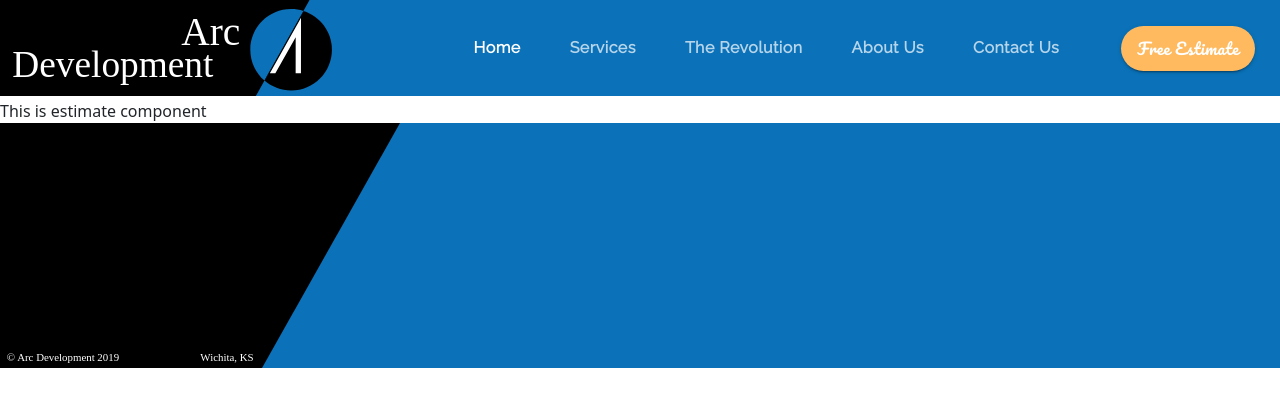
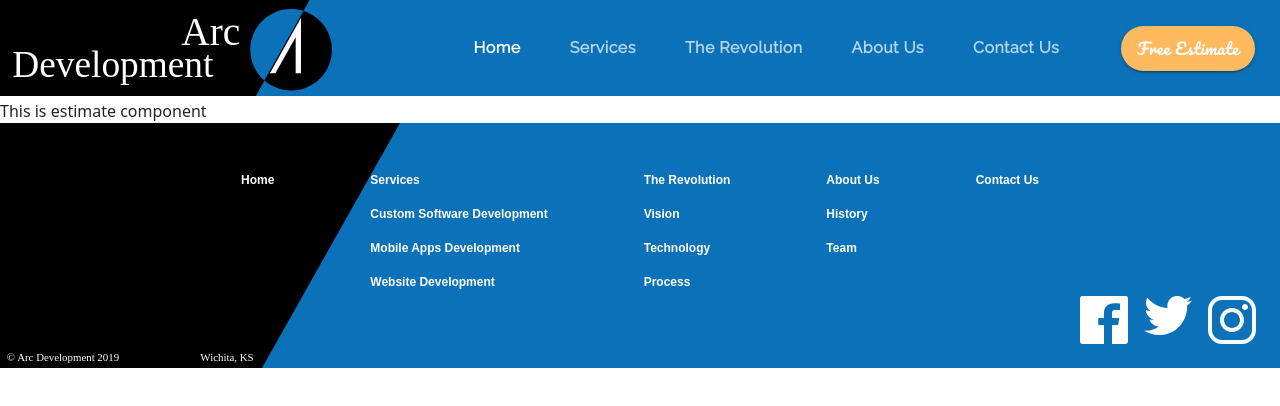
Before and after one commit to musamaUet/arc-development, a React (Create React App) app: page /estimate in a window 1280 px wide. Shown: the top 406 px of the page. Built offline with nearby package versions, Linux system fonts and the light colour scheme.

Commit message:
finishing footer section

```diff
--- a/src/components/App.js
+++ b/src/components/App.js
@@ -1,4 +1,4 @@
-import React from 'react';
+import React, { useState } from 'react';
 import { ThemeProvider } from '@material-ui/styles';
 import Header from './ui/Header';
 import Footer from './ui/Footer';
@@ -8,11 +8,17 @@ import { BrowserRouter, Routes, Route } from 'react-router-dom';
 import 'bootstrap/dist/css/bootstrap.min.css';
 
 function App() {
-  console.log('theme obj ==>', theme);
+  const [value, setValue] = useState(0);
+  const [selectedIndex, setSelectedIndex] = useState(0);
   return (
     <ThemeProvider theme={theme}>
       <BrowserRouter>
-        <Header />
+        <Header
+          value={value}
+          setValue={setValue}
+          selectedIndex={selectedIndex}
+          setSelectedIndex={setSelectedIndex}
+        />
         <Routes>
           <Route
             exact
@@ -64,7 +70,12 @@ function App() {
             element={<div>This is estimate component</div>}
           />
         </Routes>
-        <Footer />
+        <Footer
+          value={value}
+          setValue={setValue}
+          selectedIndex={selectedIndex}
+          setSelectedIndex={setSelectedIndex}
+        />
       </BrowserRouter>
     </ThemeProvider>
   );
--- a/src/components/ui/Footer.js
+++ b/src/components/ui/Footer.js
@@ -1,7 +1,12 @@
 import React from 'react';
 import { makeStyles } from '@material-ui/styles';
-
+import Grid from '@material-ui/core/Grid';
+import { Link } from 'react-router-dom';
+import Hidden from '@material-ui/core/Hidden';
 import footerAdornment from '../../assets/Footer Adornment.svg';
+import facebook from '../../assets/facebook.svg';
+import twitter from '../../assets/twitter.svg';
+import instagram from '../../assets/instagram.svg';
 
 const useStyles = makeStyles((theme) => ({
   footer: {
@@ -20,17 +25,240 @@ const useStyles = makeStyles((theme) => ({
       width: '15em',
     },
   },
+  mainContainer: { position: 'absolute' },
+  link: {
+    color: 'white',
+    fontWeight: 'bold',
+    fontFamily: 'Arial',
+    fontSize: '0.75rem',
+    textDecoration: 'none',
+    '&:hover': { color: 'white' },
+  },
+  gridItem: {
+    margin: '3rem',
+  },
+  icon: {
+    height: '4rem',
+    width: '4rem',
+    [theme.breakpoints.down('xs')]: {
+      width: '2.5rem',
+      height: '2.5rem',
+    },
+  },
+  socialContainer: {
+    position: 'absolute',
+    marginTop: '-5rem',
+    right: '1.5rem',
+    [theme.breakpoints.down('xs')]: {
+      right: '0.6rem',
+      marginTop: '-3.5rem',
+    },
+  },
 }));
 
-export default function Footer() {
+export default function Footer(props) {
   const classes = useStyles();
   return (
     <footer className={classes.footer}>
+      <Hidden mdDown>
+        <Grid
+          container
+          justifyContent='center'
+          direction='row'
+          className={classes.mainContainer}
+        >
+          <Grid item className={classes.gridItem}>
+            <Grid container direction='column' spacing={2}>
+              <Grid
+                item
+                component={Link}
+                to='/'
+                className={classes.link}
+                onClick={() => props.setValue(0)}
+              >
+                Home
+              </Grid>
+            </Grid>
+          </Grid>
+          <Grid item className={classes.gridItem}>
+            <Grid container direction='column' spacing={2}>
+              <Grid
+                item
+                component={Link}
+                to='/services'
+                className={classes.link}
+                onClick={() => {
+                  props.setValue(1);
+                  props.setSelectedIndex(0);
+                }}
+              >
+                Services
+              </Grid>
+              <Grid
+                item
+                component={Link}
+                to='/customsoftware'
+                className={classes.link}
+                onClick={() => {
+                  props.setValue(1);
+                  props.setSelectedIndex(1);
+                }}
+              >
+                Custom Software Development
+              </Grid>
+              <Grid
+                item
+                component={Link}
+                to='/mobileapps'
+                className={classes.link}
+                onClick={() => {
+                  props.setValue(1);
+                  props.setSelectedIndex(2);
+                }}
+              >
+                Mobile Apps Development
+              </Grid>
+              <Grid
+                item
+                component={Link}
+                to='/websites'
+                className={classes.link}
+                onClick={() => {
+                  props.setValue(1);
+                  props.setSelectedIndex(3);
+                }}
+              >
+                Website Development
+              </Grid>
+            </Grid>
+          </Grid>
+          <Grid item className={classes.gridItem}>
+            <Grid container direction='column' spacing={2}>
+              <Grid
+                item
+                component={Link}
+                to='/revolution'
+                className={classes.link}
+                onClick={() => props.setValue(2)}
+              >
+                The Revolution
+              </Grid>
+              <Grid
+                item
+                component={Link}
+                to='/revolution'
+                className={classes.link}
+              >
+                Vision
+              </Grid>
+              <Grid
+                item
+                component={Link}
+                to='/revolution'
+                className={classes.link}
+                onClick={() => props.setValue(2)}
+              >
+                Technology
+              </Grid>
+              <Grid
+                item
+                component={Link}
+                to='/revolution'
+                className={classes.link}
+                onClick={() => props.setValue(2)}
+              >
+                Process
+              </Grid>
+            </Grid>
+          </Grid>
+          <Grid item className={classes.gridItem}>
+            <Grid container direction='column' spacing={2}>
+              <Grid
+                item
+                component={Link}
+                to='/about'
+                className={classes.link}
+                onClick={() => props.setValue(3)}
+              >
+                About Us
+              </Grid>
+              <Grid
+                item
+                component={Link}
+                to='/about'
+                className={classes.link}
+                onClick={() => props.setValue(3)}
+              >
+                History
+              </Grid>
+              <Grid
+                item
+                component={Link}
+                to='/about'
+                className={classes.link}
+                onClick={() => props.setValue(3)}
+              >
+                Team
+              </Grid>
+            </Grid>
+          </Grid>
+          <Grid item className={classes.gridItem}>
+            <Grid container direction='column' spacing={2}>
+              <Grid
+                item
+                component={Link}
+                to='/contact'
+                className={classes.link}
+                onClick={() => props.setValue(4)}
+              >
+                Contact Us
+              </Grid>
+            </Grid>
+          </Grid>
+        </Grid>
+      </Hidden>
       <img
         alt='black decorative slash'
         src={footerAdornment}
         className={classes.adornment}
       />
+      <Grid
+        container
+        justifyContent='flex-end'
+        className={classes.socialContainer}
+        spacing={2}
+      >
+        <Grid
+          item
+          component={'a'}
+          href='https://www.facebook.com'
+          rel='noopener noreferrer'
+          target='_blank'
+          className={classes.icon}
+        >
+          <img alt='facebook' src={facebook} />
+        </Grid>
+        <Grid
+          item
+          component={'a'}
+          href='https://www.twitter.com'
+          rel='noopener noreferrer'
+          target='_blank'
+          className={classes.icon}
+        >
+          <img alt='twitter' src={twitter} />
+        </Grid>
+        <Grid
+          item
+          component={'a'}
+          href='https://www.instagram.com'
+          rel='noopener noreferrer'
+          target='_blank'
+          className={classes.icon}
+        >
+          <img alt='instagram' src={instagram} />
+        </Grid>
+      </Grid>
     </footer>
   );
 }
--- a/src/components/ui/Header.js
+++ b/src/components/ui/Header.js
@@ -119,10 +119,8 @@ function Header(props) {
   const location = useLocation();
   const iOS = process.browser && /iPad|iPhone|iPod/.test(navigator.userAgent);
 
-  const [value, setValue] = useState(0);
   const [anchorEl, setAnchorEl] = useState(null);
   const [openMenu, setOpenMenu] = useState(false);
-  const [selectedIndex, setSelectedIndex] = useState(0);
   const [openDrawer, setOpenDrawer] = useState(false);
 
   const menuOptions = [
@@ -169,10 +167,13 @@ function Header(props) {
     [...menuOptions, ...routes].forEach((route) => {
       switch (location.pathname) {
         case `${route.link}`:
-          if (value !== route.activeIndex) {
-            setValue(route.activeIndex);
-            if (route.selectedIndex && route.selectedIndex !== selectedIndex) {
-              setSelectedIndex(route.selectedIndex);
+          if (props.value !== route.activeIndex) {
+            props.setValue(route.activeIndex);
+            if (
+              route.selectedIndex &&
+              route.selectedIndex !== props.selectedIndex
+            ) {
+              props.setSelectedIndex(route.selectedIndex);
             }
           }
           break;
@@ -181,10 +182,10 @@ function Header(props) {
       }
     });
     // eslint-disable-next-line react-hooks/exhaustive-deps
-  }, [value, menuOptions, selectedIndex, routes]);
+  }, [props.value, menuOptions, props.selectedIndex, routes]);
 
   const handleChange = (e, value) => {
-    setValue(value);
+    props.setValue(value);
   };
   const handleClick = (e) => {
     setAnchorEl(e.currentTarget);
@@ -197,13 +198,13 @@ function Header(props) {
   const handleMenuItemClick = (event, index) => {
     setAnchorEl(null);
     setOpenMenu(false);
-    setSelectedIndex(index);
+    props.setSelectedIndex(index);
   };
 
   const tabs = (
     <React.Fragment>
       <Tabs
-        value={value}
+        value={props.value}
         onChange={handleChange}
         className={classes.tabContainer}
         indicatorColor='primary'
@@ -241,10 +242,10 @@ function Header(props) {
             component={Link}
             to={option.link}
             classes={{ root: classes.menuItem }}
-            selected={selectedIndex === index && value === 1}
+            selected={props.selectedIndex === index && props.value === 1}
             onClick={(event) => {
               handleMenuItemClick(event, index);
-              setValue(1);
+              props.setValue(1);
               handleClose();
             }}
           >
@@ -274,11 +275,11 @@ function Header(props) {
               button
               onClick={() => {
                 setOpenDrawer(false);
-                setValue(route.activeIndex);
+                props.setValue(route.activeIndex);
               }}
               component={Link}
               to={route.link}
-              selected={value === route.activeIndex}
+              selected={props.value === route.activeIndex}
               classes={{ selected: classes.drawerItemSelected }}
             >
               <ListItemText disableTypography className={classes.drawerItem}>
@@ -291,12 +292,12 @@ function Header(props) {
             button
             onClick={() => {
               setOpenDrawer(false);
-              setValue(5);
+              props.setValue(5);
             }}
             component={Link}
             to='/estimate'
             className={classes.drawerItemEstimate}
-            selected={value === 5}
+            selected={props.value === 5}
             classes={{
               root: classes.drawerItemEstimate,
               selected: classes.drawerItemSelected,
@@ -327,7 +328,7 @@ function Header(props) {
               disableRipple
               component={Link}
               to='/'
-              onClick={() => setValue(0)}
+              onClick={() => props.setValue(0)}
             >
               <img alt='company logo' className={classes.logo} src={logo} />
             </Button>
```
